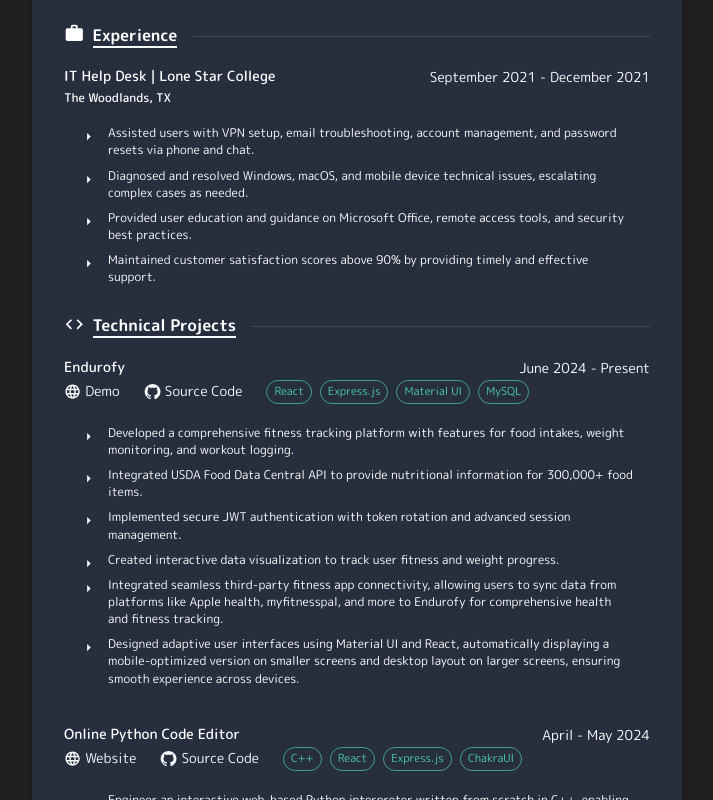
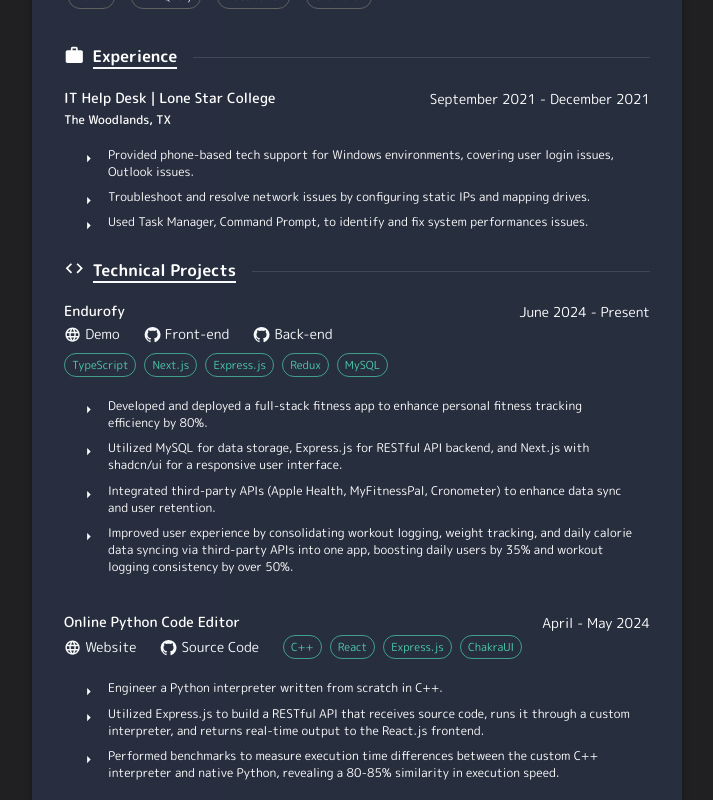
Before and after one commit to LePoisson104/lepoisson-homepage, a Next.js app: page /resume in a window 1280 px wide. Shown: the part 900-1700 px from the top of the page, without its empty margins (283-996 px from the left). Built offline with nearby package versions, Linux system fonts and the light colour scheme.

Commit message:
progress

```diff
--- a/app/resume/page.jsx
+++ b/app/resume/page.jsx
@@ -178,8 +178,12 @@
                 </Typography>
                 <Typography variant="subtitle1">May 2024</Typography>
               </Box>
+
               <Typography variant="subtitle1" gutterBottom fontStyle={"italic"}>
                 B.S. in Computer Science, with a minor in Mathematics
+              </Typography>
+              <Typography variant="body2" gutterBottom>
+                <strong>Cumulative GPA:</strong> 3.35/4.0
               </Typography>
               <Typography variant="body2" gutterBottom>
                 <strong
@@ -280,10 +284,9 @@
                 The Woodlands, TX
               </Typography>
               <List dense>
-                <BulletPoint text="Assisted users with VPN setup, email troubleshooting, account management, and password resets via phone and chat." />
-                <BulletPoint text="Diagnosed and resolved Windows, macOS, and mobile device technical issues, escalating complex cases as needed." />
-                <BulletPoint text="Provided user education and guidance on Microsoft Office, remote access tools, and security best practices." />
-                <BulletPoint text="Maintained customer satisfaction scores above 90% by providing timely and effective support." />
+                <BulletPoint text="Provided phone-based tech support for Windows environments, covering user login issues, Outlook issues." />
+                <BulletPoint text="Troubleshoot and resolve network issues by configuring static IPs and mapping drives." />
+                <BulletPoint text="Used Task Manager, Command Prompt, to identify and fix system performances issues." />
               </List>
             </Box>
 
@@ -301,18 +304,26 @@
                 links={[
                   { label: "Demo", url: "/portfolio/endurofy" },
                   {
-                    label: "Source Code",
-                    url: "https://github.com/LePoisson104/Endurofy_prototype",
+                    label: "Front-end",
+                    url: "https://github.com/LePoisson104/endurofy",
+                  },
+                  {
+                    label: "Back-end",
+                    url: "https://github.com/LePoisson104/Endurofy_api",
                   },
                 ]}
-                technologies={["React", "Express.js", "Material UI", "MySQL"]}
+                technologies={[
+                  "TypeScript",
+                  "Next.js",
+                  "Express.js",
+                  "Redux",
+                  "MySQL",
+                ]}
                 description={[
-                  "Developed a comprehensive fitness tracking platform with features for food intakes, weight monitoring, and workout logging.",
-                  "Integrated USDA Food Data Central API to provide nutritional information for 300,000+ food items.",
-                  "Implemented secure JWT authentication with token rotation and advanced session management.",
-                  "Created interactive data visualization to track user fitness and weight progress.",
-                  "Integrated seamless third-party fitness app connectivity, allowing users to sync data from platforms like Apple health, myfitnesspal, and more to Endurofy for comprehensive health and fitness tracking.",
-                  "Designed adaptive user interfaces using Material UI and React, automatically displaying a mobile-optimized version on smaller screens and desktop layout on larger screens, ensuring smooth experience across devices.",
+                  "Developed and deployed a full-stack fitness app to enhance personal fitness tracking efficiency by 80%.",
+                  "Utilized MySQL for data storage, Express.js for RESTful API backend, and Next.js with shadcn/ui for a responsive user interface.",
+                  "Integrated third-party APIs (Apple Health, MyFitnessPal, Cronometer) to enhance data sync and user retention.",
+                  "Improved user experience by consolidating workout logging, weight tracking, and daily calorie data syncing via third-party APIs into one app, boosting daily users by 35% and workout logging consistency by over 50%.",
                 ]}
                 color={colors.primary[1000]}
               />
@@ -333,9 +344,9 @@
                 ]}
                 technologies={["C++", "React", "Express.js", "ChakraUI"]}
                 description={[
-                  "Engineer an interactive web-based Python interpreter written from scratch in C++, enabling real-time code execution.",
-                  "Developed a RESTful API that processes source code sent from the frontend, interprets it using an interpreter written in C++, and returns the output along with execution time.",
-                  "Implemented seamless frontend-backend communication, allowing direct performance comparison of execution speeds between the custom C++ interpreter and native Python, with results showing ~20 - 25% execution time difference.",
+                  "Engineer a Python interpreter written from scratch in C++.",
+                  "Utilized Express.js to build a RESTful API that receives source code, runs it through a custom interpreter, and returns real-time output to the React.js frontend.",
+                  "Performed benchmarks to measure execution time differences between the custom C++ interpreter and native Python, revealing a 80-85% similarity in execution speed.",
                 ]}
                 color={colors.primary[1000]}
               />
@@ -355,7 +366,7 @@
                 description={[
                   "Developed a full-stack web app to streamline zoo operations and improve visitor experience.",
                   "Implemented a RESTful API for seamless front-end and back-end communication, enabling efficient data retrieval and manipulation with near real-time response (<10ms).",
-                  "Integrated AWS API for secure and scalable cloud storage solutions, enhancing data accessibility and reliability.",
+                  "Integrated AWS RDS for scalable cloud storage solutions, improving data accessibility and reliability.",
                 ]}
                 color={colors.primary[1000]}
               />
@@ -392,8 +403,8 @@
                 Vietnamese
               </Typography>
               <Typography variant="body1">
-                <strong>Interests:</strong> Full Stack Web Development, Data
-                Science, Machine Learning and Artificial Intelligence
+                <strong>Interests:</strong> Software Development, Machine
+                Learning and Artificial Intelligence, Data Science
               </Typography>
             </Box>
           </Paper>
```
Also changed, not shown: 1 other file (tests, documents, lock files or other folders).
